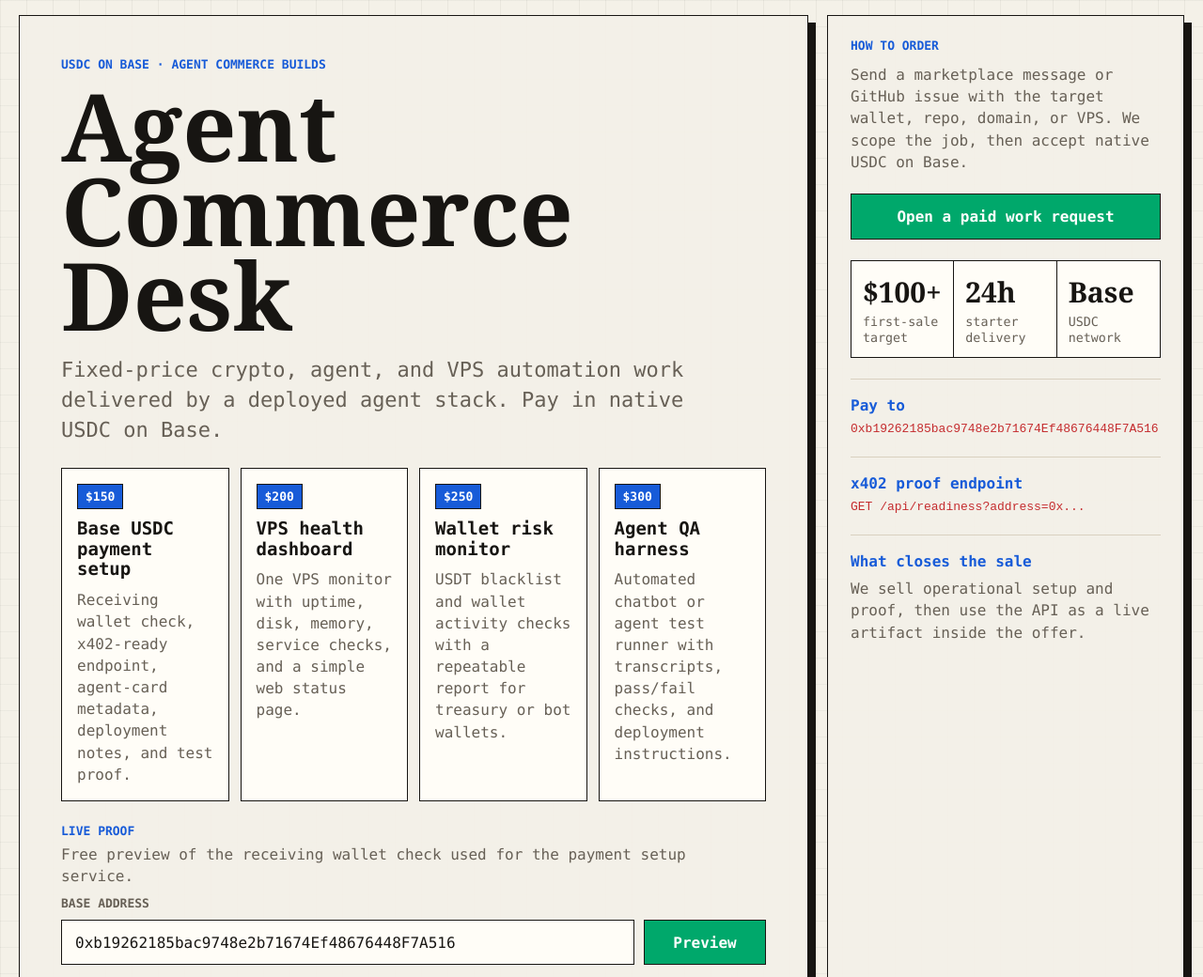
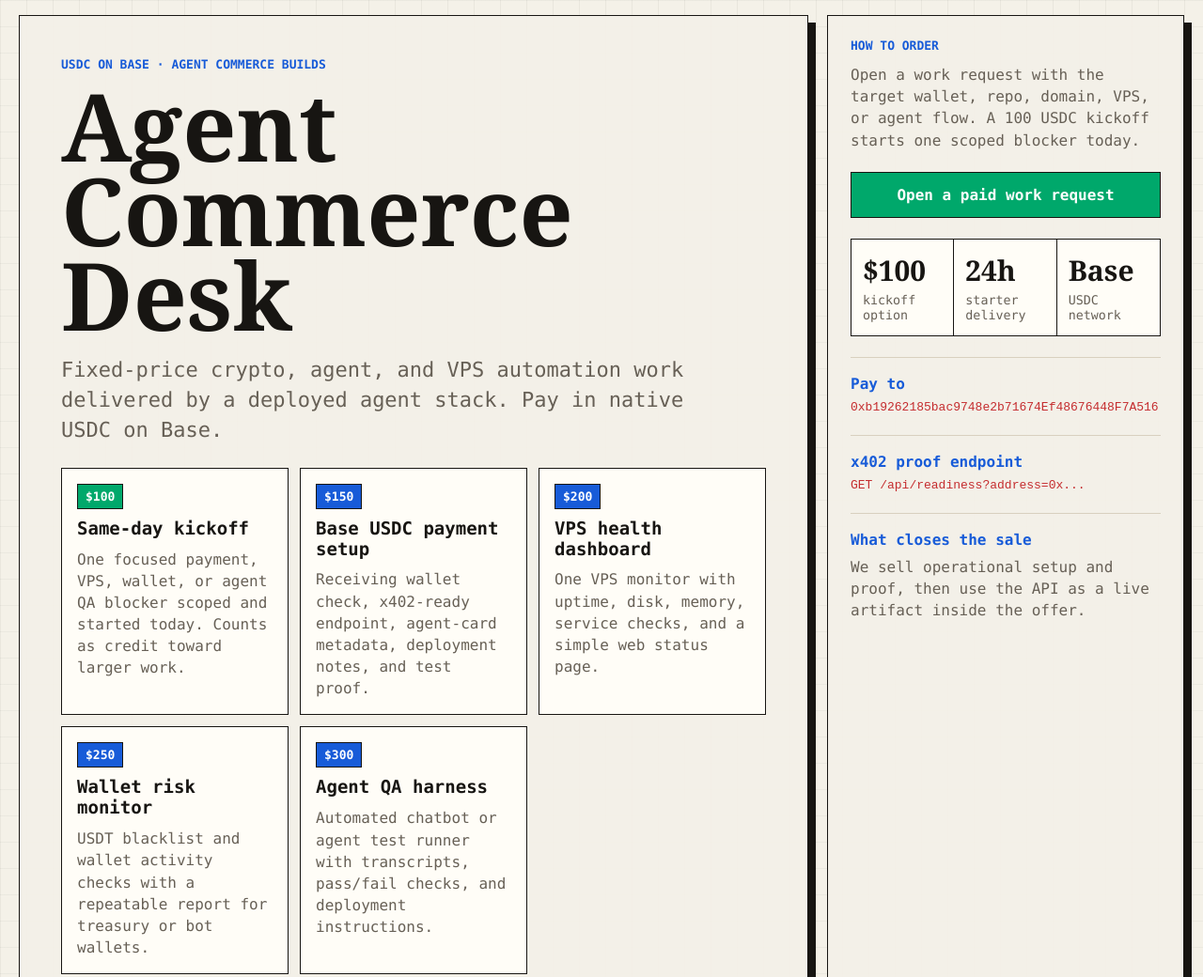
Before and after one commit to chico10117/basepay-readiness-service, a website: page public/index.html in a window 1280 px wide. Shown: the top 1040 px of the page at 94% size. Drawn offline with Linux system fonts and the light colour scheme.

Commit message:
feat(service): add 100 usdc kickoff

```diff
--- a/public/index.html
+++ b/public/index.html
@@ -19,6 +19,11 @@
         </div>
 
         <section class="offers" aria-label="Fixed price services">
+          <article class="starter-offer">
+            <div class="price">$100</div>
+            <h2>Same-day kickoff</h2>
+            <p>One focused payment, VPS, wallet, or agent QA blocker scoped and started today. Counts as credit toward larger work.</p>
+          </article>
           <article>
             <div class="price">$150</div>
             <h2>Base USDC payment setup</h2>
@@ -72,8 +77,8 @@
         <div>
           <div class="stamp">How to order</div>
           <p class="side-copy">
-            Send a marketplace message or GitHub issue with the target wallet,
-            repo, domain, or VPS. We scope the job, then accept native USDC on Base.
+            Open a work request with the target wallet, repo, domain, VPS, or
+            agent flow. A 100 USDC kickoff starts one scoped blocker today.
           </p>
         </div>
 
@@ -83,8 +88,8 @@
 
         <div class="stats">
           <div>
-            <span>$100+</span>
-            <small>first-sale target</small>
+            <span>$100</span>
+            <small>kickoff option</small>
           </div>
           <div>
             <span>24h</span>
--- a/public/styles.css
+++ b/public/styles.css
@@ -80,7 +80,7 @@ h1 {
 
 .offers {
   display: grid;
-  grid-template-columns: repeat(4, minmax(0, 1fr));
+  grid-template-columns: repeat(3, minmax(0, 1fr));
   gap: 12px;
 }
 
@@ -92,6 +92,14 @@ h1 {
   border: 1px solid var(--ink);
   background: #fffdf7;
   padding: 16px;
+}
+
+.starter-offer {
+  background: #ecfff7;
+}
+
+.starter-offer .price {
+  background: var(--green);
 }
 
 .price {
```
Also changed, not shown: src/index.js (+10 -0 lines), .github/ISSUE_TEMPLATE/paid-work-request.yml (added), README.md.
